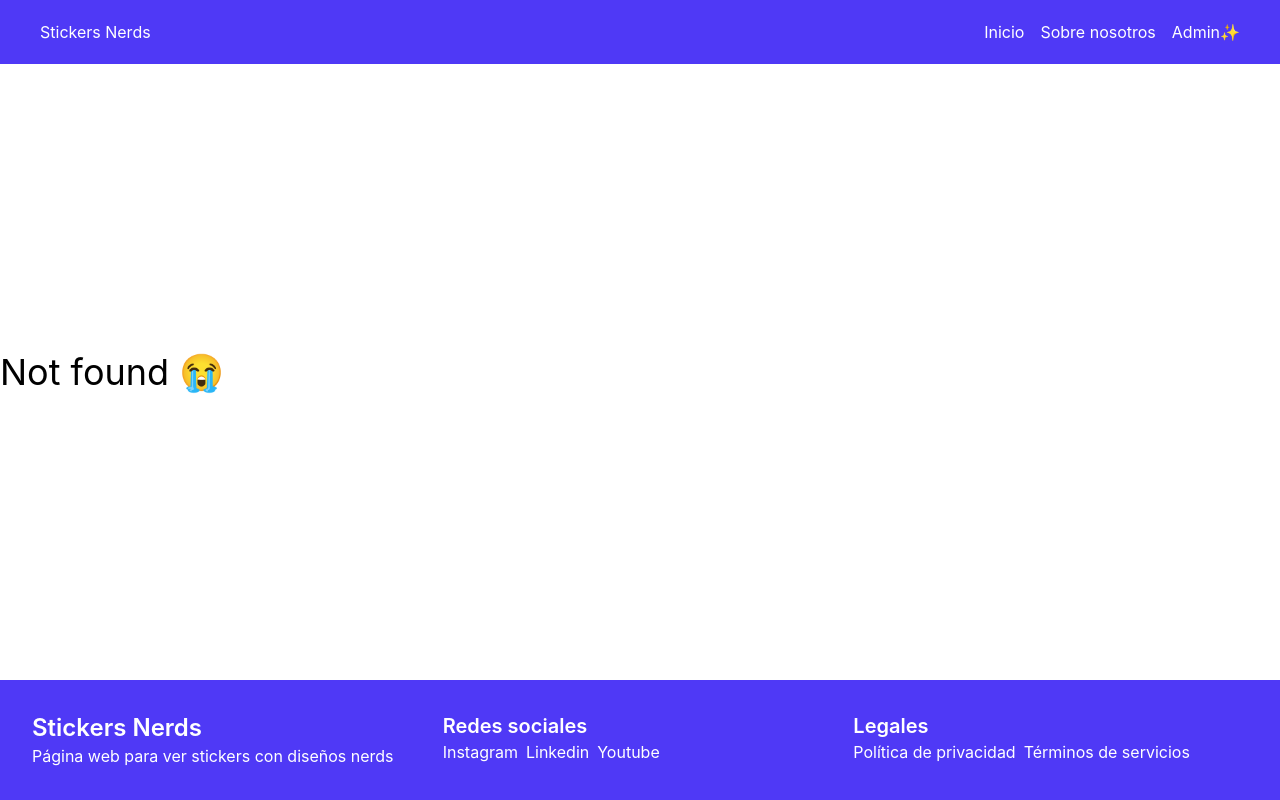
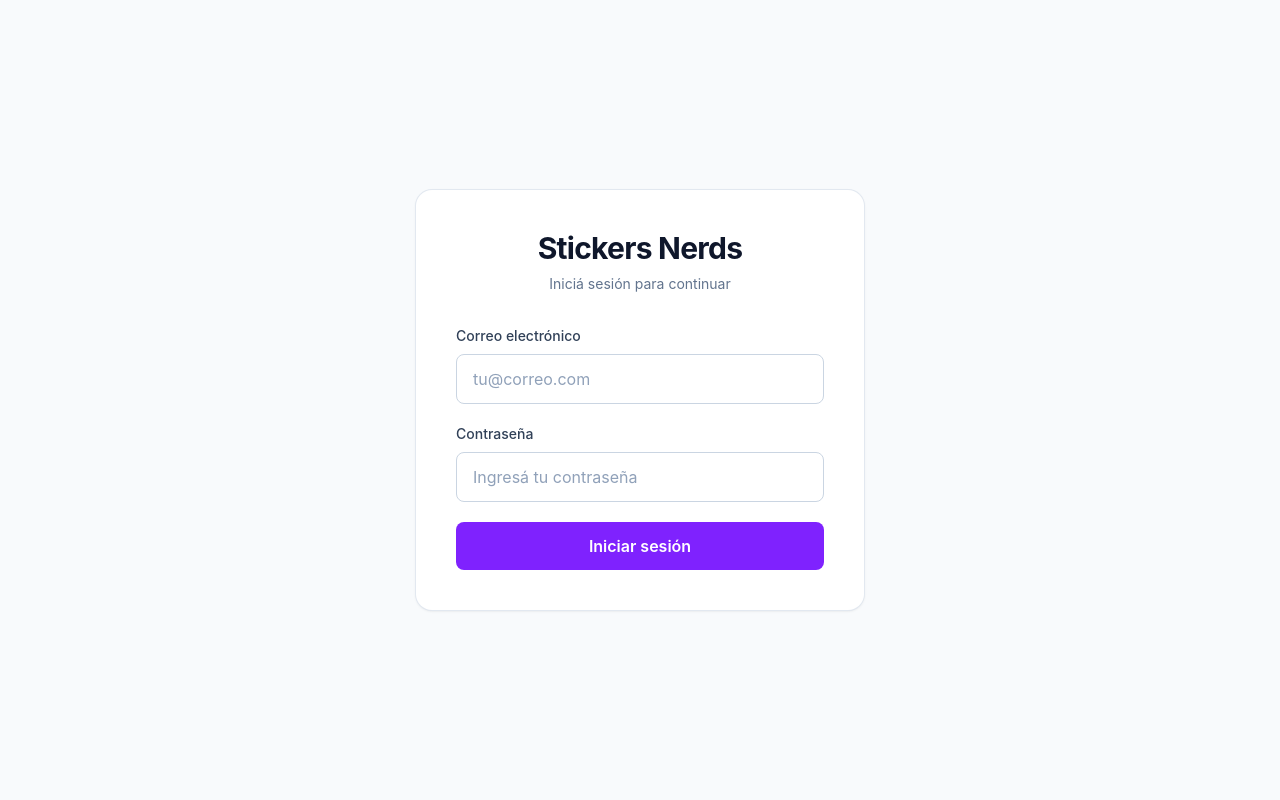
Before and after one commit to rollingcodeschool/spa-web27, a React (Vite) app: page /login in a window 1280 px wide. Built offline with nearby package versions, Linux system fonts and the light colour scheme.

Commit message:
Agrego vista de login y modifico rutas

```diff
--- a/src/App.jsx
+++ b/src/App.jsx
@@ -1,12 +1,14 @@
 import { BrowserRouter, Routes, Route } from "react-router";
 
 import PrimaryRoutes from "./routes/PrimaryRoutes";
+import LoginScreen from "./views/LoginScreen";
 const App = () => {
   return (
     <BrowserRouter>
       <Routes>
         {/* las rutas */}
         <Route path="/*" element={<PrimaryRoutes />} />
+        <Route path="login" element={<LoginScreen />} />
       </Routes>
     </BrowserRouter>
   );
--- /dev/null
+++ b/src/views/LoginScreen.jsx
@@ -0,0 +1,63 @@
+const LoginScreen = () => {
+  return (
+    <main className="flex min-h-screen items-center justify-center bg-slate-50 px-4 py-10">
+      <section className="w-full max-w-md rounded-2xl bg-white p-8 shadow-sm ring-1 ring-slate-200 sm:p-10">
+        <header className="mb-8 text-center">
+          <h1 className="text-3xl font-bold tracking-tight text-slate-900">
+            Stickers Nerds
+          </h1>
+          <p className="mt-2 text-sm text-slate-500">
+            Iniciá sesión para continuar
+          </p>
+        </header>
+
+        <form className="space-y-5">
+          <div>
+            <label
+              htmlFor="email"
+              className="mb-2 block text-sm font-medium text-slate-700"
+            >
+              Correo electrónico
+            </label>
+            <input
+              id="email"
+              name="email"
+              type="email"
+              autoComplete="email"
+              required
+              placeholder="tu@correo.com"
+              className="w-full rounded-lg border border-slate-300 px-4 py-3 text-slate-900 outline-none transition placeholder:text-slate-400 focus:border-violet-500 focus:ring-4 focus:ring-violet-100"
+            />
+          </div>
+
+          <div>
+            <label
+              htmlFor="password"
+              className="mb-2 block text-sm font-medium text-slate-700"
+            >
+              Contraseña
+            </label>
+            <input
+              id="password"
+              name="password"
+              type="password"
+              autoComplete="current-password"
+              required
+              placeholder="Ingresá tu contraseña"
+              className="w-full rounded-lg border border-slate-300 px-4 py-3 text-slate-900 outline-none transition placeholder:text-slate-400 focus:border-violet-500 focus:ring-4 focus:ring-violet-100"
+            />
+          </div>
+
+          <button
+            type="submit"
+            className="w-full rounded-lg bg-violet-600 px-4 py-3 font-semibold text-white transition hover:bg-violet-700 focus:outline-none focus:ring-4 focus:ring-violet-200"
+          >
+            Iniciar sesión
+          </button>
+        </form>
+      </section>
+    </main>
+  );
+};
+
+export default LoginScreen;
```
